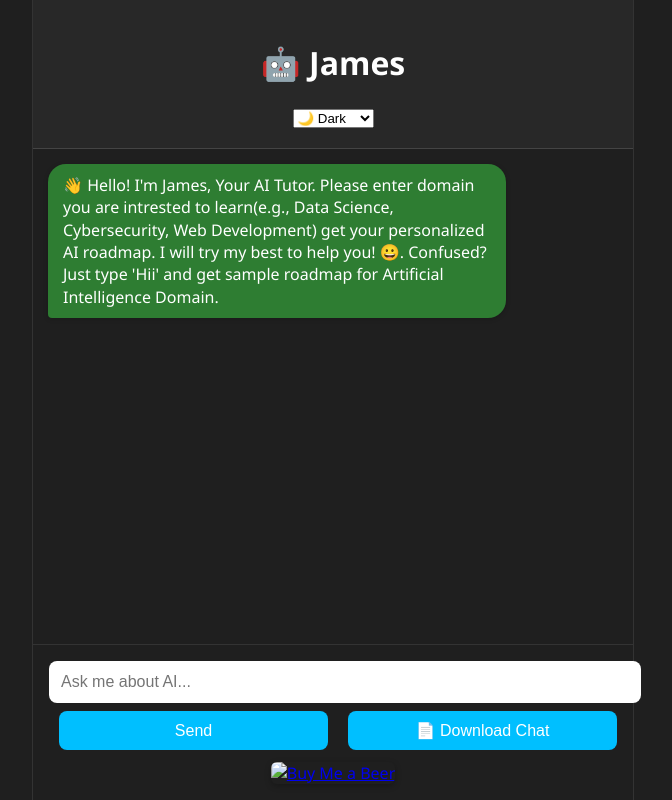
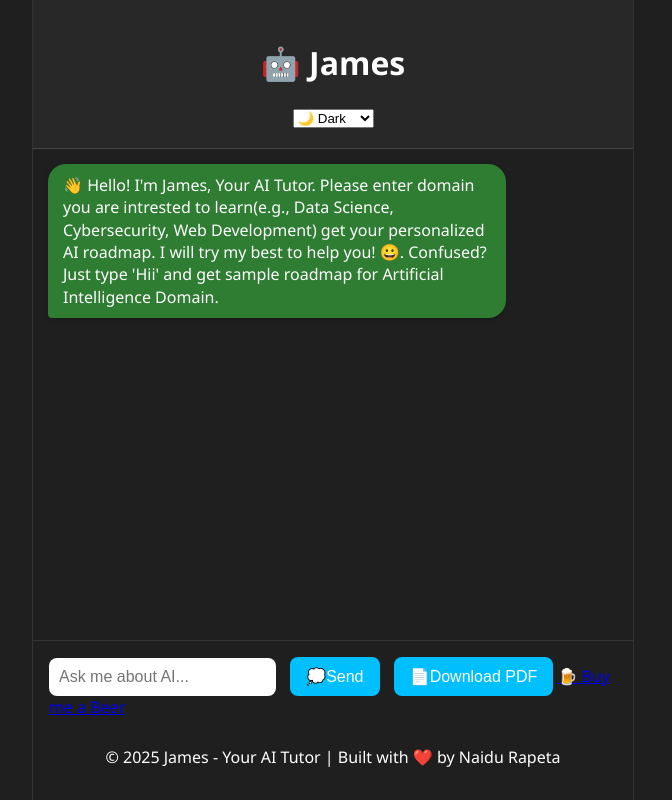
Before and after one commit to Naidu2342/James, a Flask app: page / in a window 1280 px wide. Shown: the whole page, without its empty margins (307-979 px from the left). Run offline with Flask 3, Linux system fonts and the light colour scheme; some libraries are stand-ins or nearby versions.

Commit message:
Update index.html

```diff
--- a/templates/index.html
+++ b/templates/index.html
@@ -25,23 +25,17 @@
 
     <main id="chat-box"></main>
 
-    <footer class="input-area">
-  <div class="input-controls">
-    <input type="text" id="message" placeholder="Ask me about AI..." />
-    <div class="button-group">
-      <button onclick="send()">Send</button>
-      <button id="downloadBtn">📄 Download Chat</button>
-    </div>
-  </div>
-  <a href="https://www.buymeacoffee.com/naidu2342" target="_blank" rel="noopener">
-    <img
-      src="https://img.buymeacoffee.com/button-api/?text=Buy me a Beer&emoji=🍺&slug=naidu2342&button_colour=FFDD00&font_colour=000000&font_family=Cookie&outline_colour=000000&coffee_colour=ffffff"
-      alt="Buy Me a Beer"
-      class="buy-coffee"
-    />
-  </a>
-</footer>
-
+    <footer class="input-area site-footer">
+      <div class="footer-top">
+        <input type="text" id="message" placeholder="Ask me about AI..." />
+        <button onclick="send()">💭Send</button>
+        <button id="downloadBtn">📄Download PDF</button>
+        <a href="https://www.buymeacoffee.com/naidu2342" target="_blank" class="buy-button">🍺 Buy me a Beer</a>
+      </div>
+      <div class="footer-bottom">
+        <p>© 2025 James - Your AI Tutor | Built with ❤️ by Naidu Rapeta</p>
+      </div>
+    </footer>
 
   </div>
 
```
